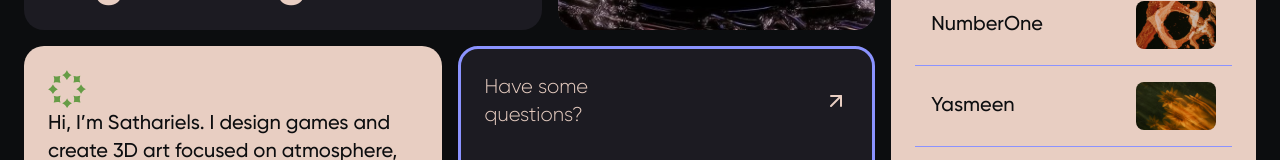
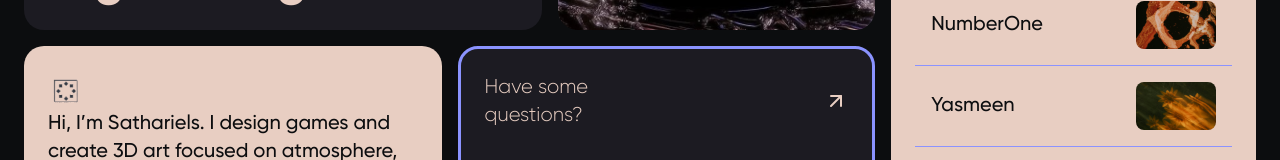
Before and after one commit to sathariels/Sathariels.com, a Next.js app: page / in a window 1280 px wide. Shown: the part 474-634 px from the top of the page. Built offline with nearby package versions, Linux system fonts and the light colour scheme.

Commit message:
Update image source and alt text in AboutContactSection

```diff
--- a/src/components/AboutContactSection.tsx
+++ b/src/components/AboutContactSection.tsx
@@ -34,8 +34,8 @@ export default function AboutContactSection() {
           animate="visible"
         >
           <Image
-            src="/svgs/Vector.svg"
-            alt="Lavanya Yasmeen"
+            src="/svgs/Vector6.svg"
+            alt="Nithilan Kumaran"
             width={150}
             height={150}
             className="w-8 md:w-auto"
```
